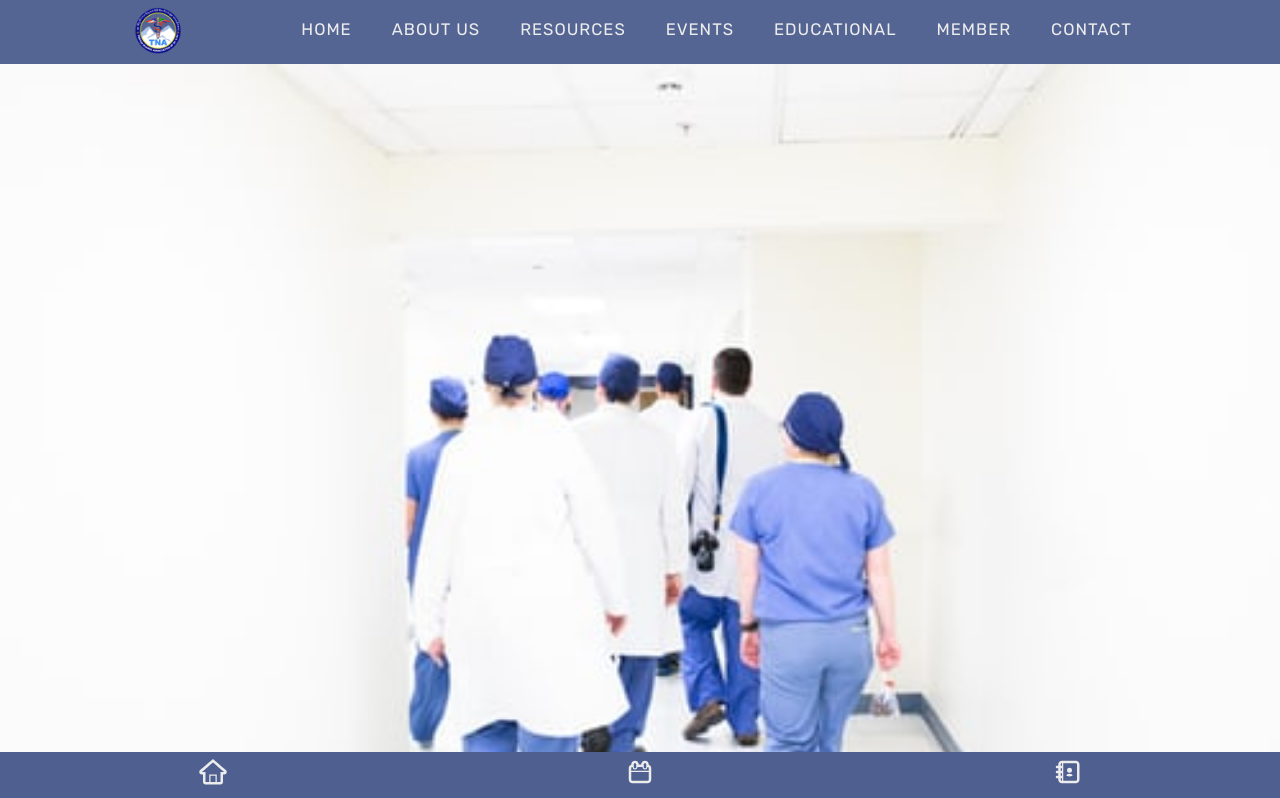
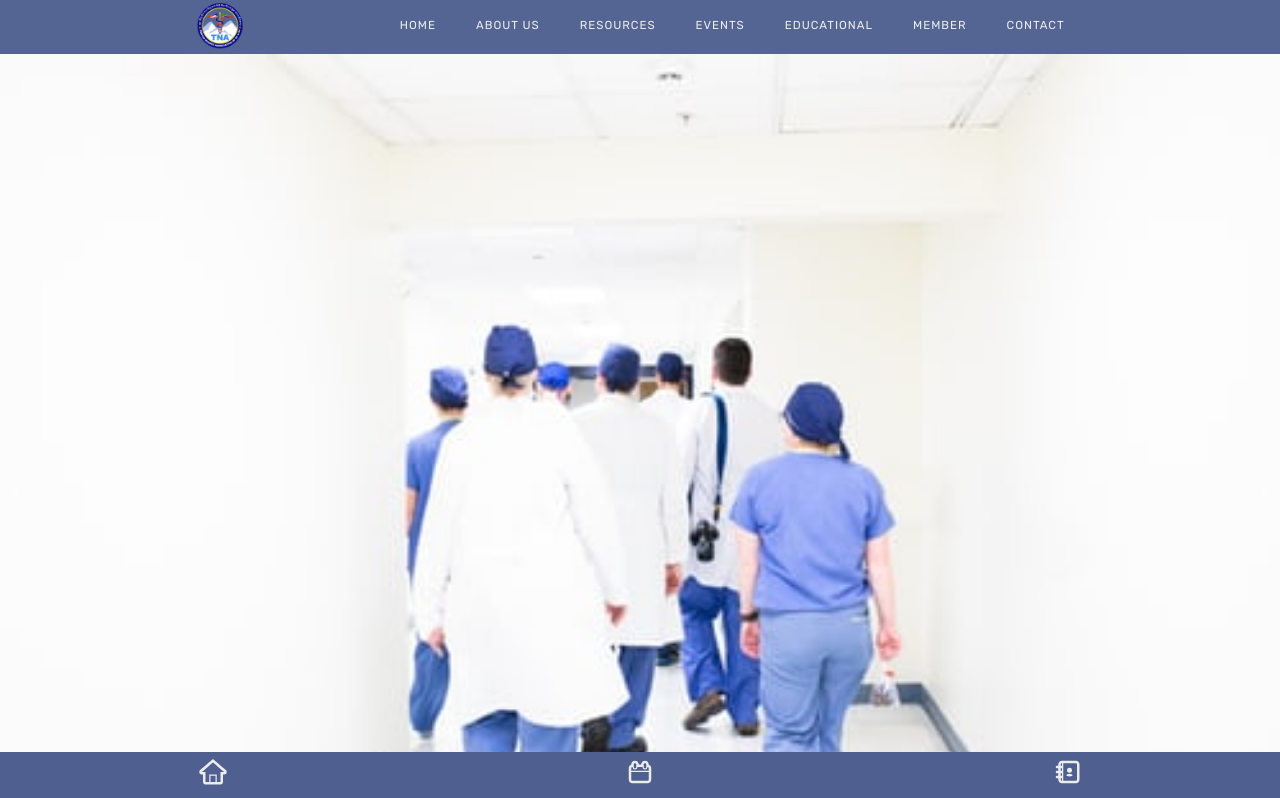
Before and after one commit to TenNga/Tibetan-Nurses-Association, a React (Create React App) app: page / in a window 1280 px wide. Shown: the top 798 px of the page. Built offline with nearby package versions, Linux system fonts and the light colour scheme.

Commit message:
desktop navigation style done

```diff
--- a/src/Components/css/Menu.css
+++ b/src/Components/css/Menu.css
@@ -1,21 +1,20 @@
 .menu-ls {
     display: flex;
-    justify-content: flex-end;
+    justify-items: center;
     list-style: none;
     text-align: right;
     z-index: 3;
     width: 100%;
-    height: 5vh;
+    height: 50px;
 }
 
 .menu-ls li{
-    margin: 10px 20px;
-    color: inherit;
+    margin: auto 20px;
     font-family: 'Rubik';
-    font-size: 1.3vw;
-    line-height: 2.3;
+    font-size: 0.9vw;
     text-transform: uppercase;
     letter-spacing: 1px;
+    line-height: 50px;
 }
 
 a {
--- a/src/Container/css/NavContainer.css
+++ b/src/Container/css/NavContainer.css
@@ -6,16 +6,15 @@
 .nav-container {
     display: flex;
     margin: 0px 10vw;
-    justify-content: space-between;
+    justify-content: space-around;
 
 }
 
 .middle-container{
-    background-color: rgba(78, 95, 144, 0.959);transform: translateY(0);
+    background-color: rgba(78, 95, 144, 0.959);
 }
 
 .logo img{
-    margin: 5px;
     width: 50px;
     height: 50px;
 }
@@ -36,6 +35,6 @@
     }
 
     .menu {
-        margin: auto 10px;
+
     }
 }
```
